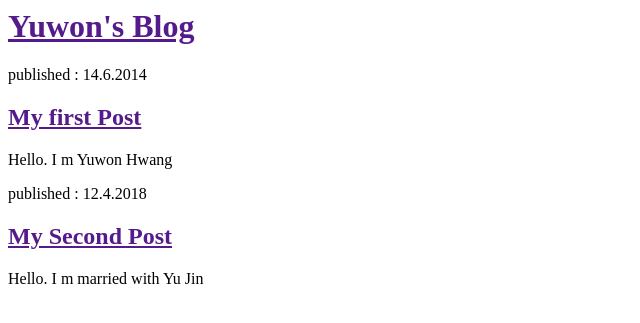
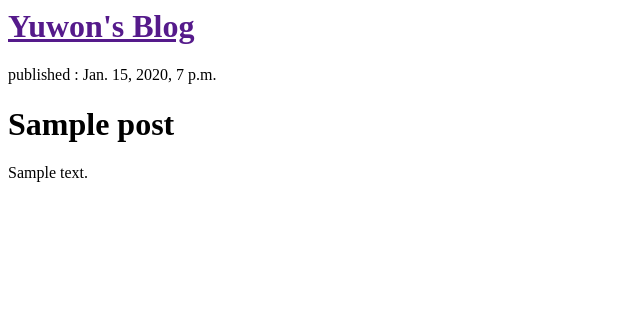
Before and after one commit to youwon35/my-first-blog, a Django app: template blog/templates/blog/post_list.html in a window 1280 px wide. Shown: the top 323 px of the page, without its empty margins (0-640 px from the left). Run offline with Django 3.2, Linux system fonts and the light colour scheme; the template is opened without the code that fills it: values that come from a table or form of the project are taken from there, others are empty; tables that the repository leaves empty hold one stand-in row (values such as "Sample post").

Commit message:
Modified templates to display posts from database

```diff
--- a/blog/templates/blog/post_list.html
+++ b/blog/templates/blog/post_list.html
@@ -6,17 +6,13 @@
     <div>
         <h1><a href="">Yuwon's Blog</a></h1>
     </div>
+      {% for post in posts %}
     <div>
-      <p>published : 14.6.2014 </p>
-      <h2><a href = "">My first Post</a></h2>
-      <p>Hello. I m Yuwon Hwang</p>
+      <p>published : {{post.published_date}}</p>
+      <h1><a hef = "">{{post.title}}</a></h1>
+      <p>{{post.text|linebreaksbr}}</p>
     </div>
-    <div>
-      <p>published : 12.4.2018</p>
-      <h2><a href = "">My Second Post</a></h2>
-      <p>Hello. I m married with Yu Jin</p>
-
-    </div>
+  {% endfor %}
 
   </body>
 
--- a/blog/views.py
+++ b/blog/views.py
@@ -1,5 +1,7 @@
 from django.shortcuts import render
-
+from .models import post
+from django.utils import timezone
 # Create your views here.
 def post_list(request):
-    return render(request,'blog/post_list.html',{})
+    posts = post.objects.filter(published_date__lte=timezone.now()).order_by('published_date')
+    return render(request,'blog/post_list.html',{'posts':posts})
```
